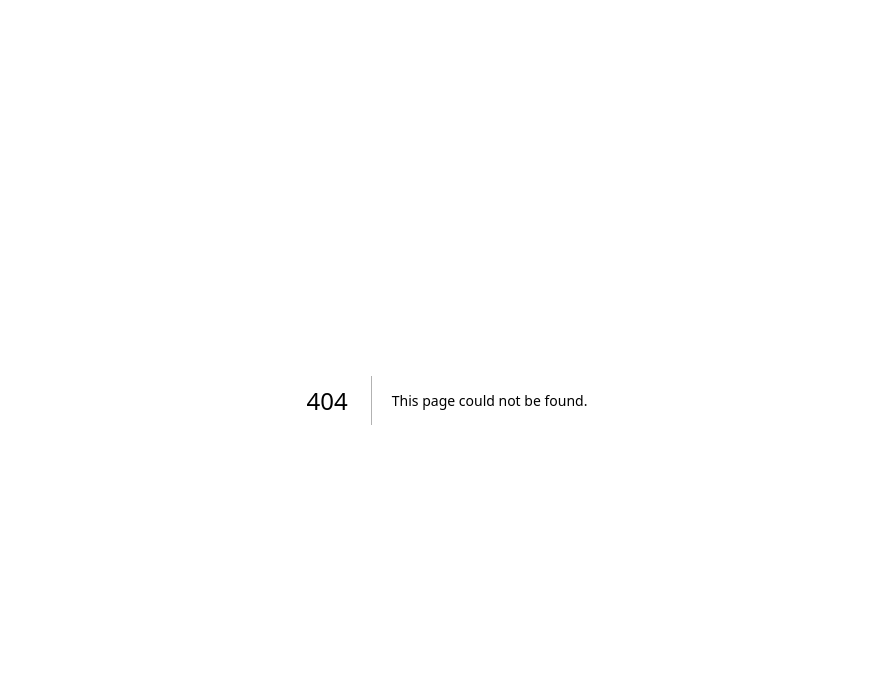
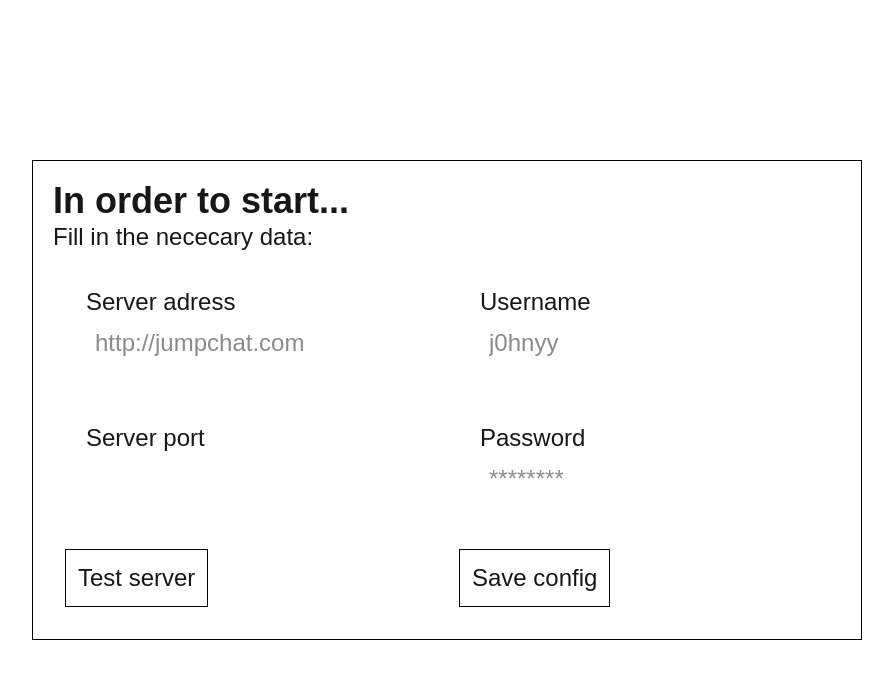
Before and after one commit to asollo1/jumpchat, a Next.js app: page /config in a window 1280 px wide. Before the commit this address had no page. Shown: the top 678 px of the page, without its empty margins (193-1086 px from the left). Built offline with nearby package versions, Linux system fonts and the light colour scheme.

Commit message:
Added server connection form

```diff
--- a/src/app/chat/page.tsx
+++ b/src/app/chat/page.tsx
@@ -1,7 +1,29 @@
-import ChatBox from "../components/ui/chatbox";
-import Contacts from "../components/ui/contacts";
-import SettingsBar from "../components/ui/SettingsBar";
-import StatusBar from "../components/ui/statusbar";
+"use client"
+import { useRouter } from "next/navigation";
+import ChatBox from "@/app/components/ui/chatbox";
+import Contacts from "@/app/components/ui/contacts";
+import SettingsBar from "@/app/components/ui/SettingsBar";
+import StatusBar from "@/app/components/ui/statusbar";
+import { getCookie } from "cookies-next";
+
+async function Update() {
+    const { push } = useRouter();
+    var username = getCookie('username');
+    var password = getCookie('password');
+    var server = getCookie('server');
+    var serverPort = getCookie('port');
+    if(username == "" || password == "" || server == "" || serverPort == ""){
+        push('/config');
+    }
+    fetch(`${server}:${serverPort}/get_message`, {
+        method: 'POST',
+        headers: { 'Content-Type': 'application/json' },
+        body: JSON.stringify({username: username, password: password}),
+    }).then(response => {
+        return response.json();
+    })
+    setInterval(Update, 100);
+}
 
 export default function Chat() {
     return (
--- /dev/null
+++ b/src/app/components/serverConfig.tsx
@@ -0,0 +1,50 @@
+import Button from "@/app/components/ui/button";
+import Field from "@/app/components/ui/field"
+import Container from "@/app/components/ui/container";
+
+// Function that sends request to server and checks if it's alive
+function TestConnection(){
+	let server = (document.getElementById("server") as HTMLInputElement).value;
+	let serverPort = (document.getElementById("serverPort") as HTMLInputElement).value;
+	fetch(`${server}:${serverPort}/api/status`, {
+		method: 'POST',
+        headers: {
+			'Content-Type': 'application/json',
+			'Access-Control-Allow-Origin': '*'
+		}
+	}).then(response => {
+		if(response.status){
+			return false
+		}
+		return response.json();
+	}).then(response => {
+		console.log(response)
+	})
+}
+
+export default function ServerConfif(){
+    return (
+        <Container>
+            <h1 className="text-4xl font-bold">
+                In order to start...
+            </h1>
+            <h2 className="text-2xl">
+                Fill in the nececary data:
+                <div className="flex flex-row">
+                    <div>
+                        <Field id="server" type="text" label="Server adress" placeholder="http://jumpchat.com"></Field>
+                        <Field id="serverPort" type="number" label="Server port" min={1} max={65535}></Field>
+                        <div onClick={() => {TestConnection()}}>
+                            <Button>Test server</Button>
+                        </div>
+                    </div>
+                    <div>
+                        <Field id="username" type="text" label="Username" placeholder="j0hnyy"></Field>
+                        <Field id="password" type="password" label="Password" placeholder="********"></Field>
+                        <Button>Save config</Button>
+                    </div>
+                </div>
+            </h2>
+        </Container>
+    )
+}
--- /dev/null
+++ b/src/app/components/ui/field.tsx
@@ -0,0 +1,10 @@
+import { Attributes } from "react";
+
+export default function Field(props: {id: string, type: string, label: string, placeholder?: string, min?: number, max?:number}){
+    return (
+        <div className="m-3 p-5 border border-solid border-white">
+            <label htmlFor={props.id}>{props.label}</label><br></br>
+            <input className="p-2 border border-solid border-white" type={props.type} id={props.id} placeholder={props.placeholder} min={props.min} max={props.max}></input><br></br>
+        </div>
+    )
+}
--- /dev/null
+++ b/src/app/config/page.tsx
@@ -0,0 +1,28 @@
+"use client"
+import ServerConfig from "@/app/components/serverConfig"
+
+// Function that sends request to server and checks if it's alive
+function TestConnection(){
+	let server = (document.getElementById("server") as HTMLInputElement).value;
+	let serverPort = (document.getElementById("serverPort") as HTMLInputElement).value;
+	fetch(`${server}:${serverPort}/api/status`, {
+		method: 'POST',
+        headers: {
+			'Content-Type': 'application/json',
+			'Access-Control-Allow-Origin': '*'
+		}
+	}).then(response => {
+		if(response.status){
+			return false
+		}
+		return response.json();
+	}).then(response => {
+		console.log(response)
+	})
+}
+
+export default function Main(){
+	return (
+		<ServerConfig/>
+	)
+}
--- a/src/app/page.tsx
+++ b/src/app/page.tsx
@@ -1,6 +1,6 @@
 import Link from "next/link";
-import Button from "./components/ui/button";
-import Container from "./components/ui/container";
+import Button from "@/app/components/ui/button";
+import Container from "@/app/components/ui/container";
 
 export default function Main(){
 	return (
--- a/src/app/settings/page.tsx
+++ b/src/app/settings/page.tsx
@@ -1,6 +1,6 @@
 "use client"
 import { ReactNode } from "react"
-import Button from "../components/ui/button"
+import Button from "@/app/components/ui/button"
 import Link from "next/link"
 import React from "react";
 
```
Also changed, not shown: package.json (+6 -5 lines), 2 other files (tests, documents, lock files or other folders).
